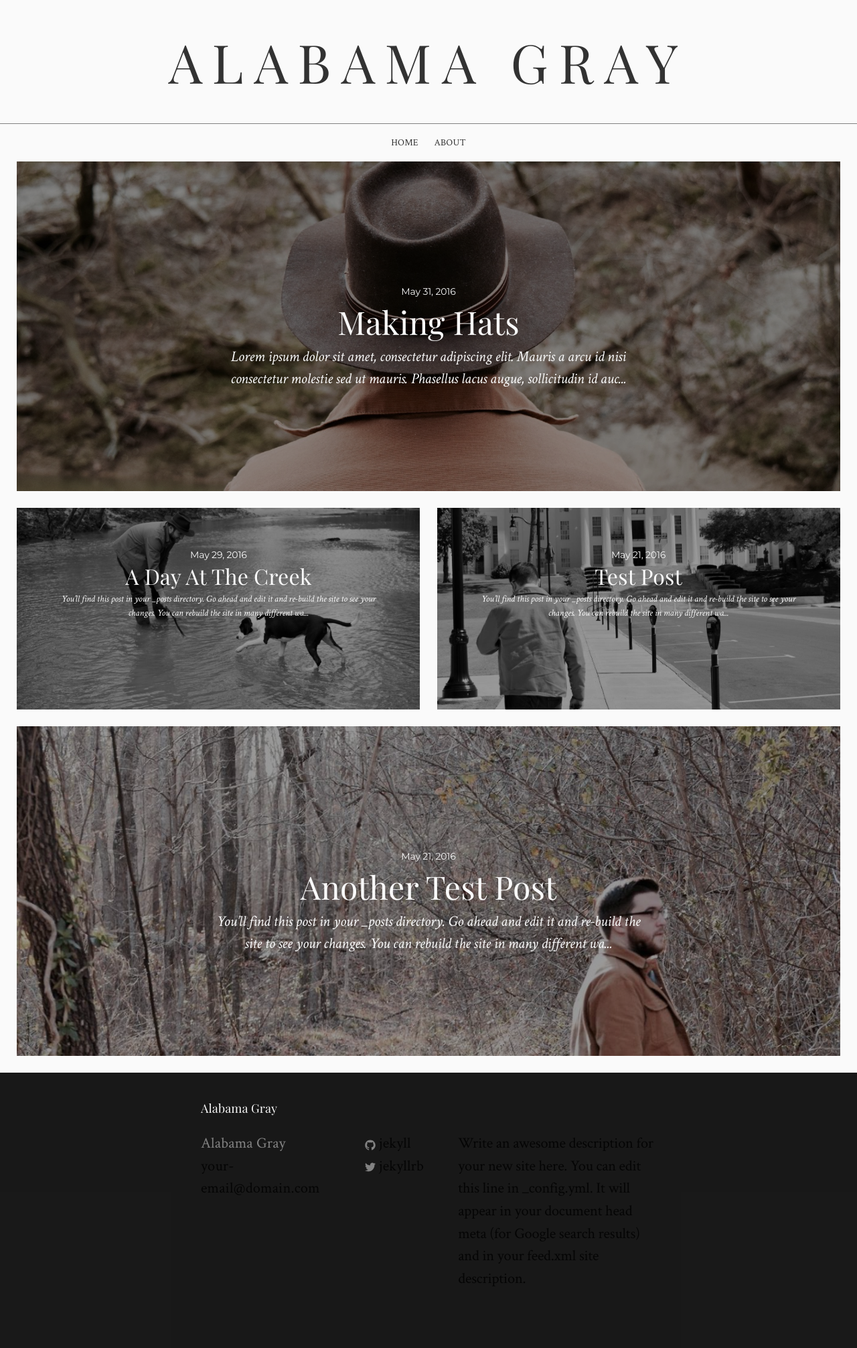
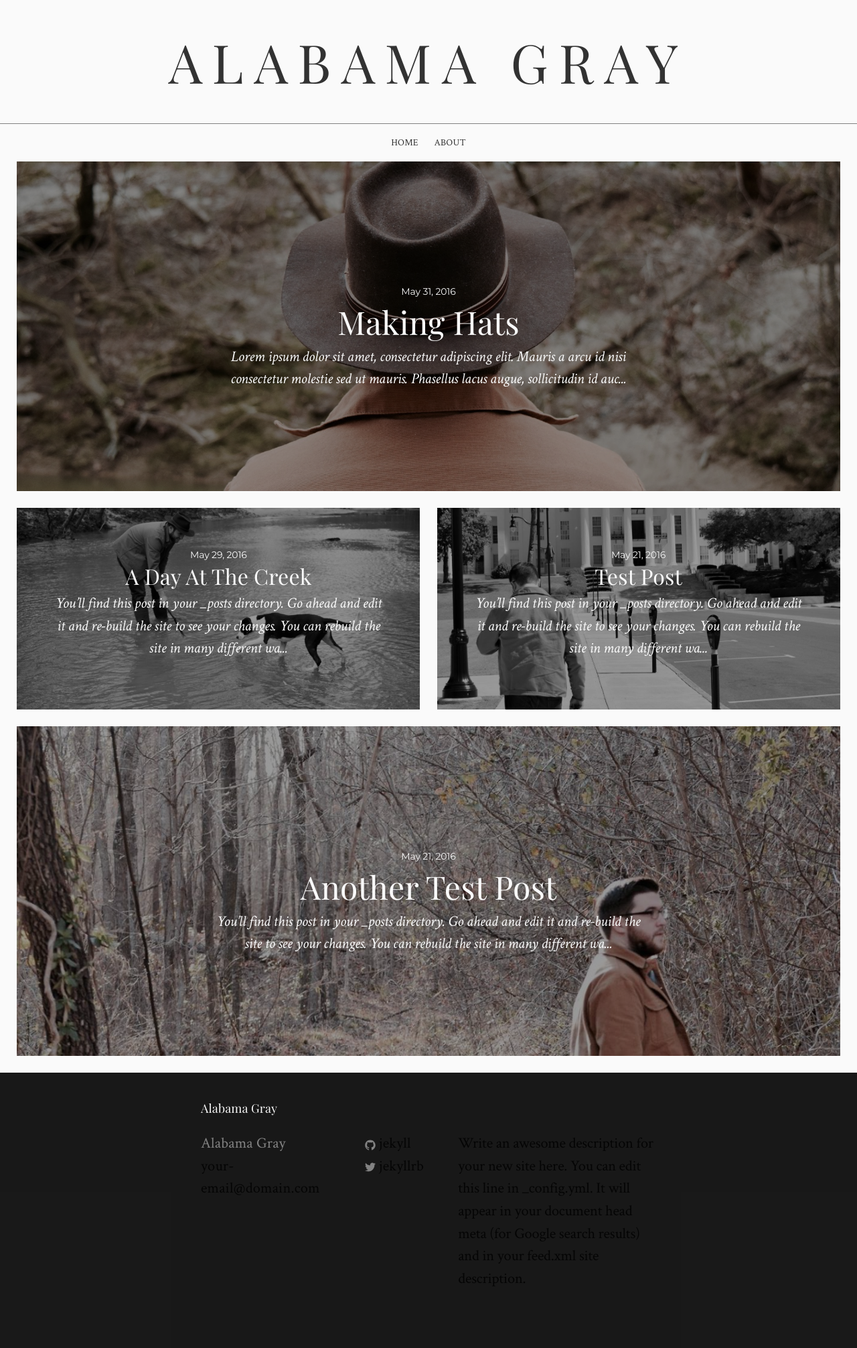
Before and after one commit to jtgry/blog, a Jekyll site: the page built from index.html, in a window 1280 px wide. Shown: the whole page at 67% size. Built offline with Jekyll 4.4.1, drawn with Linux system fonts in a browser that asks for light colours; some web fonts are replaced.

Commit message:
Updated '/_sass/_layout.scss' via CloudCannon

```diff
--- a/_sass/_layout.scss
+++ b/_sass/_layout.scss
@@ -278,7 +278,6 @@
 .post-item-excerpt {
   font-style: italic;
   margin-bottom: -1em;
-  font-size: $small-font-size;
   color: $white-color;
 }
 .post-item .post-item-image{
```
